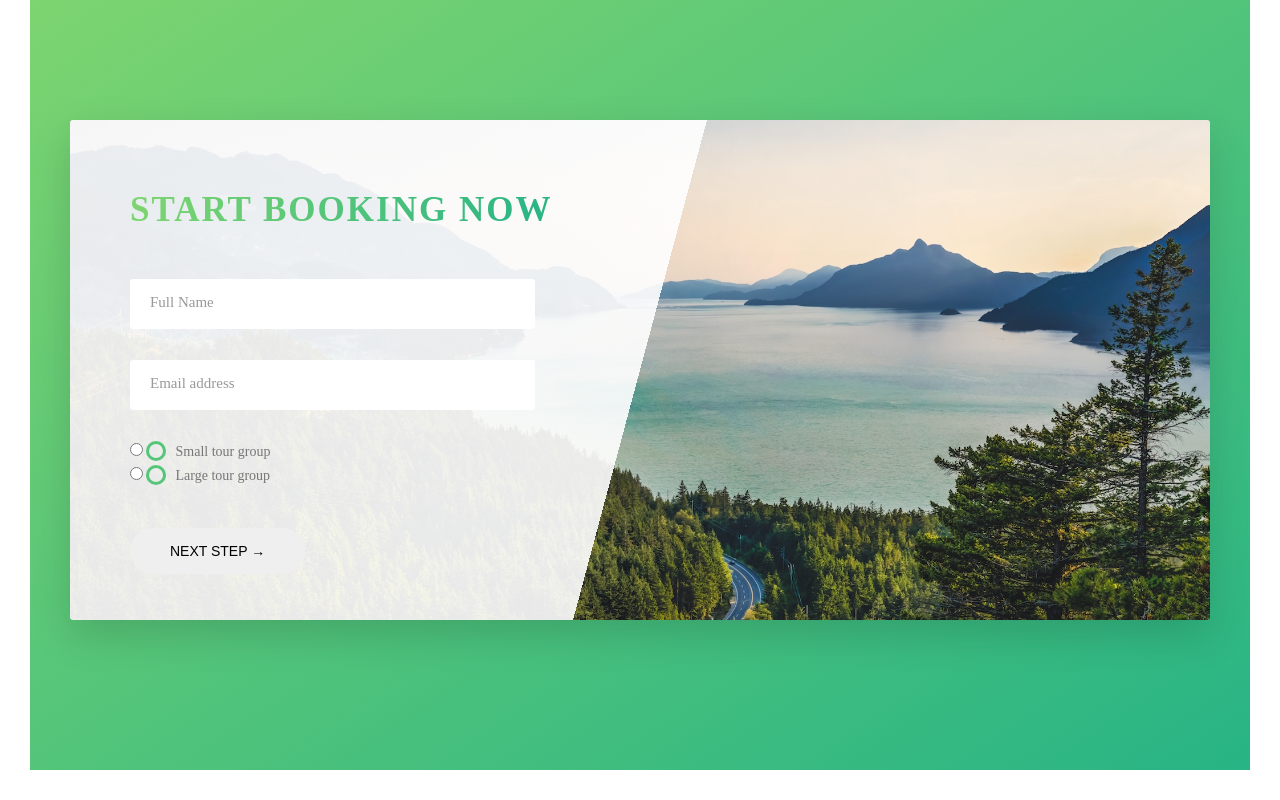
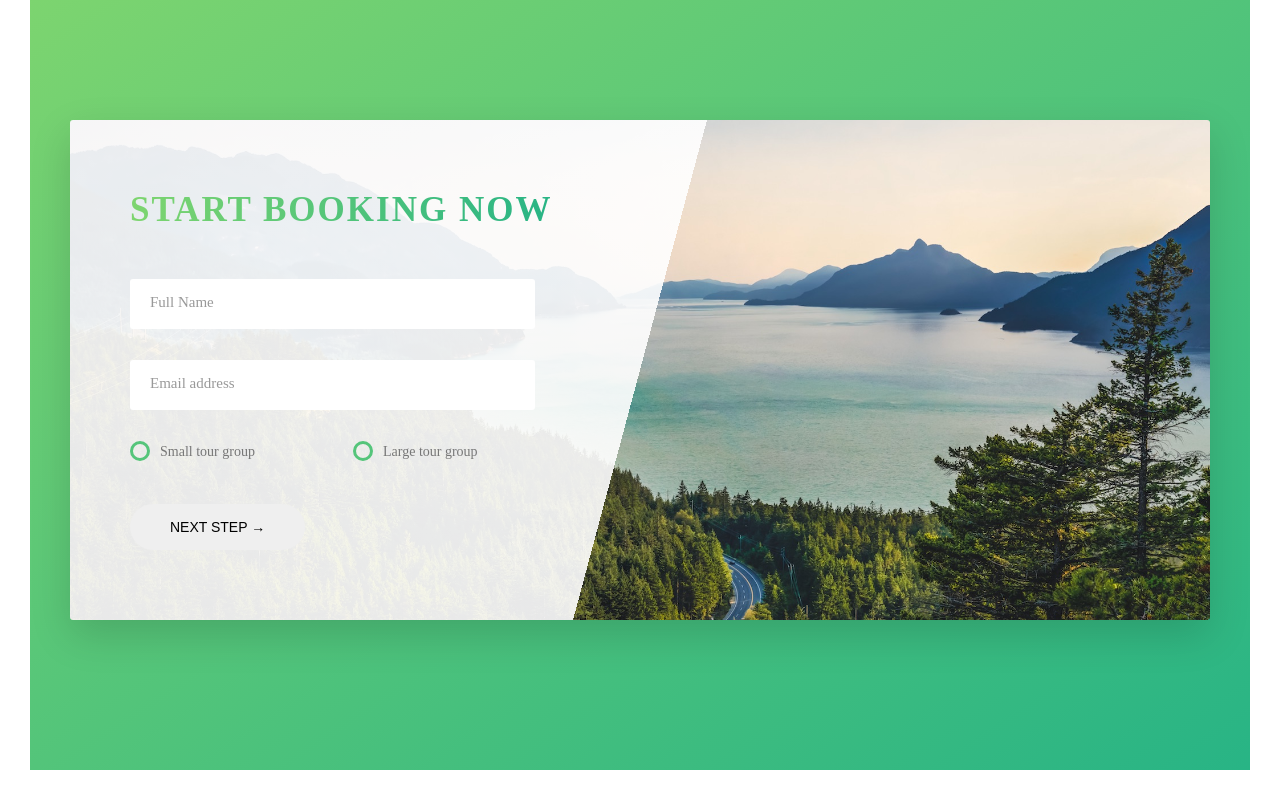
Before and after one commit to Dekstryn/Natours, a website: page index.html in a window 1280 px wide. Shown: the part 4603-5403 px from the top of the page. Drawn offline with nearby package versions, Linux system fonts and the light colour scheme; files that its build step writes are made by us from their sources.

Commit message:
fixed form radioinput css style name

```diff
--- a/index.html
+++ b/index.html
@@ -304,14 +304,14 @@
                             </div>
                             <div class="form__group u-margin-bottom-medium">
                                 <div class="form__radio-group">
-                                    <input type="radio" class="form_radio-input" id="small" name="size">
+                                    <input type="radio" class="form__radio-input" id="small" name="size">
                                     <label for="small" class="form__radio-label">
                                         <span class="form__radio-button"></span>
                                         Small tour group
                                     </label>
                                 </div>
-                                <div class="form_radio-group">
-                                        <input type="radio" class="form_radio-input" id="slarge" name="size">
+                                <div class="form__radio-group">
+                                        <input type="radio" class="form__radio-input" id="large" name="size">
                                         <label for="large" class="form__radio-label">
                                             <span class="form__radio-button"></span>
                                             Large tour group
```
